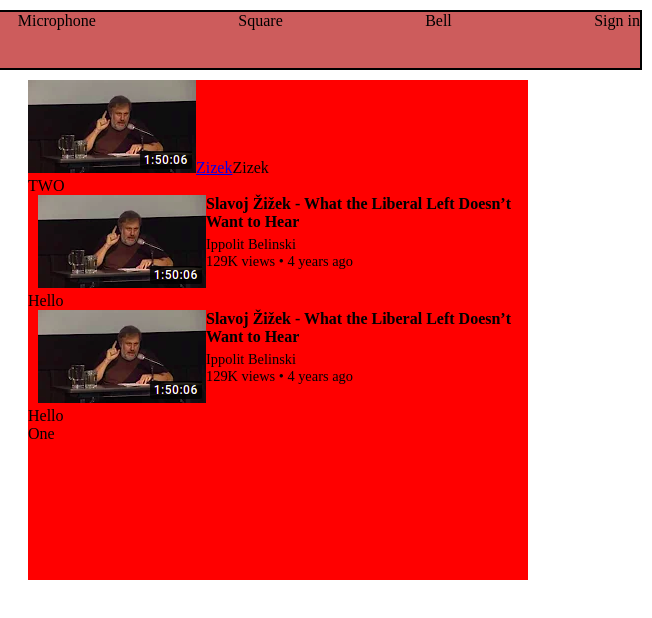
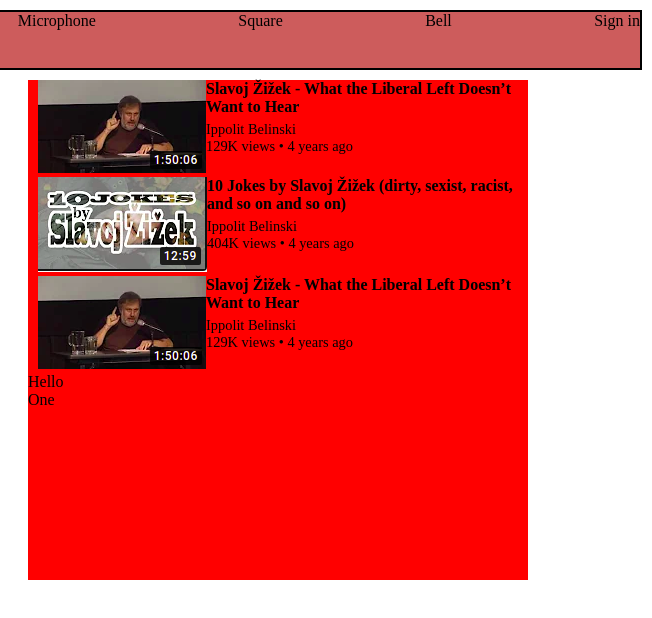
Before and after one commit to muratcan-yuksel/Youtube-video-player-page, a plain HTML site: page index.html in a window 1280 px wide. Shown: the full height of the page, 628-1280 px from the left. Drawn offline with Linux system fonts and the light colour scheme.

Commit message:
added the second thumbnail

```diff
--- a/index.html
+++ b/index.html
@@ -23,8 +23,7 @@
         <iframe id="zizek" width="560" height="315"  src="https://www.youtube.com/embed/TVwKjGbz60k" frameborder="0" allow="accelerometer; autoplay; clipboard-write; encrypted-media; gyroscope; picture-in-picture" allowfullscreen></iframe>
     </div>
     <div class ="sidebar">
-        <div class="side"><a href= "https://www.youtube.com/watch?v=k6pyufzQs4I&ab_channel=IppolitBelinski"> <img src= "pics/first.png">Zizek</a>Zizek </div>
-        <div class="side">TWO
+        <div class="side">
             <div class="up-next-item">
                 <img class="up-next-item-thumb">
                 <a href= "https://www.youtube.com/watch?v=k6pyufzQs4I&ab_channel=IppolitBelinski"> <img src= "pics/first.png"></a>
@@ -37,8 +36,21 @@
                   </div>
                   <div class="up-next-item-info">129K views • 4 years ago</div>
                 </div>
+        </div>
+            <div class="up-next-item">
+                <img class="up-next-item-thumb">
+                <a href= "https://www.youtube.com/watch?v=VXS2BJT2gtY&ab_channel=IppolitBelinski"> <img src= "pics/second.png"></a>
+                <div>
+                  <div class="up-next-item-title">
+                   <h4>10 Jokes by Slavoj Žižek (dirty, sexist, racist, and so on and so on)</h4>
+                  </div>
+                  <div class="up-next-item-info">
+                    Ippolit Belinski
+                  </div>
+                  <div class="up-next-item-info">404K views • 4 years ago</div>
                 </div>
-        <div class="side">Hello
+                </div>
+        <div class="side">
             <div class="up-next-item">
                 <img class="up-next-item-thumb">
                 <a href= "https://www.youtube.com/watch?v=k6pyufzQs4I&ab_channel=IppolitBelinski"> <img src= "pics/first.png"></a>
```
Also changed, not shown: pics/fifth.png (added), pics/fourth.png (added), pics/second.png (added), pics/seventh.png (added), pics/sixth.png (added), pics/third.png (added).
